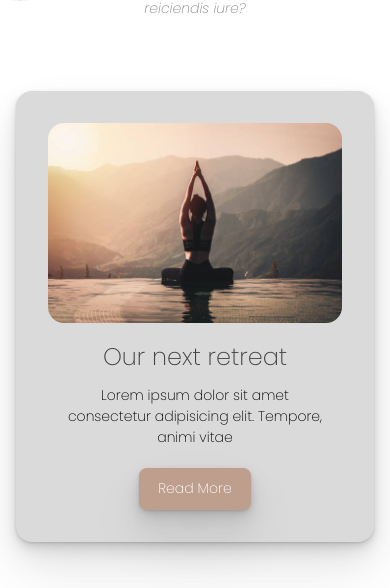
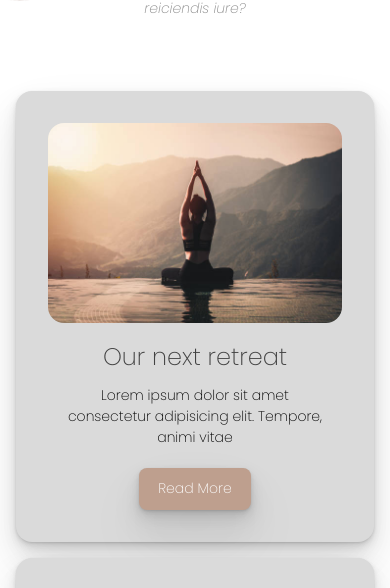
Before and after one commit to Marconion/in-love-with-next-js, a Next.js app: page / in a window 390 px wide. Shown: the part 697-1285 px from the top of the page. Built offline with nearby package versions, Linux system fonts and the light colour scheme.

Commit message:
Refactor layout and styling across multiple pages; update Footer integration, adjust form classes, and enhance responsiveness with Tailwind CSS.

```diff
--- a/src/app/about/page.js
+++ b/src/app/about/page.js
@@ -18,14 +18,15 @@ const Page = () => {
           alt="About"
           width={250}
           height={250}
-          style={{
-            position: "absolute",
-            // top: "4rem",
-            zIndex: -1,
-            opacity: 0.3,
-            width: "100%",
-            height: "auto",
-          }}
+          // style={{
+          //   position: "absolute",
+          //   // top: "4rem",
+          //   zIndex: -1,
+          //   opacity: 0.3,
+          //   width: "100%",
+          //   height: "auto",
+          // }}
+          className="absolute z-[-1] opacity-30 w-full lg:w-[50%] left-1/2 transform -translate-x-1/2"
         />
       </FadeIn>
 
@@ -83,7 +84,6 @@ const Page = () => {
         </FadeInSection>
       </div>
       <div style={{ margin: "20px 0 30px" }}></div>
-      <Footer />
     </>
   );
 };
--- a/src/app/auth/signin/page.jsx
+++ b/src/app/auth/signin/page.jsx
@@ -46,7 +46,7 @@ const SignIn = () => {
           <p className="par">
             Feel free to reach out for any inquiries or feedback.
           </p>
-          <form className="contact-form">
+          <form className="contact-form z-10">
             <label htmlFor="email">Email:</label>
             <input type="email" id="email" name="email" required />
 
@@ -76,7 +76,6 @@ const SignIn = () => {
           </FadeIn>
         </div>
       </div>
-      <Footer />
     </div>
   );
 };
--- a/src/app/auth/signup/page.jsx
+++ b/src/app/auth/signup/page.jsx
@@ -13,16 +13,13 @@ import Link from "next/link";
 const SignUp = () => {
   return (
     <div>
-      <div className="container w-full mb-10">
+      <div className="content w-full mb-10">
         <FadeIn>
           <Image
             src={signinImage}
             alt="Sign In"
-            // width={250}
-            // height={250}
             style={{
               position: "absolute",
-              // top: "4rem",
               right: 0,
               zIndex: -1,
               opacity: 0.3,
@@ -48,7 +45,7 @@ const SignUp = () => {
             Sign up to access exclusive content and features that are only
             available to registered users.
           </p>
-          <form className="contact-form">
+          <form className="contact-form z-10">
             <label htmlFor="Name">Name</label>
             <input type="text" id="name" name="name" required />
             <label htmlFor="email">Email:</label>
@@ -88,7 +85,6 @@ const SignUp = () => {
           </FadeIn>
         </div>
       </div>
-      <Footer />
     </div>
   );
 };
--- a/src/app/contact/page.js
+++ b/src/app/contact/page.js
@@ -45,7 +45,7 @@ const Page = () => {
         <p className="par">
           Feel free to reach out for any inquiries or feedback.
         </p>
-        <form className="contact-form">
+        <form className="contact-form z-10">
           <label htmlFor="name">Name:</label>
           <input type="text" id="name" name="name" required />
 
@@ -58,7 +58,6 @@ const Page = () => {
           <CustomButton type={"submit"} label="Send" />
         </form>
       </div>
-      <Footer />
     </>
   );
 };
--- a/src/app/cosmo/page.js
+++ b/src/app/cosmo/page.js
@@ -53,7 +53,7 @@ const Cosmo = () => {
         <div>
           <div className="description">
             <FadeInSection>
-              <p className="pb-10 px-6">
+              <p className="py-10 px-6">
                 This page is dedicated to exploring the world of Cosmo, its
                 benefits, and how you can participate in upcoming sessions.
               </p>
@@ -218,7 +218,6 @@ const Cosmo = () => {
           </div>
         </div>
       </div>
-      <Footer />
     </>
   );
 };
--- a/src/app/globals.css
+++ b/src/app/globals.css
@@ -17,6 +17,13 @@
   }
 } */
 
+html,
+body {
+  height: 100%;
+  margin: 0;
+  padding: 0;
+}
+
 body {
   /* color: var(--foreground);
   background: var(--background); */
@@ -25,6 +32,9 @@ body {
   margin: 0;
   padding: 0;
   /* height: 100%; */
+  display: flex;
+  flex-direction: column;
+  min-height: 100vh;
 }
 
 h1 {
@@ -64,6 +74,17 @@ h1 {
   margin: 10px 0;
   padding: 0 30px;
   line-height: 1.5;
+}
+
+main {
+  flex: 1;
+}
+
+.footer {
+  background-color: #333;
+  color: #fff;
+  text-align: center;
+  padding: 1rem;
 }
 
 @layer base {
--- a/src/app/layout.js
+++ b/src/app/layout.js
@@ -1,6 +1,7 @@
 import { Geist, Geist_Mono } from "next/font/google";
 import "./globals.css";
 import { NavBar } from "./components/NavBar";
+import { Footer } from "./components/Footer";
 
 const geistSans = Geist({
   variable: "--font-geist-sans",
@@ -21,10 +22,11 @@ export default function RootLayout({ children }) {
   return (
     <html lang="en">
       <body>
-        <div style={{ position: "sticky", top: 0, left: 0, zIndex: 10 }}>
+        <div className="nav">
           <NavBar />
         </div>
-        <div>{children}</div>
+        <main>{children}</main>
+        <Footer className="footer" />
       </body>
     </html>
   );
--- a/src/app/next_retreat/page.js
+++ b/src/app/next_retreat/page.js
@@ -104,7 +104,7 @@ const NextRetreat = () => {
 
         <FadeInSection>
           <div>
-            <h1 className="pb-6 text-center">In Love With... Portugal</h1>
+            <h1 className="pb-6 text-center mt-12">In Love With... Portugal</h1>
           </div>
           <div style={{ padding: "1rem 0rem 0rem", textAlign: "center" }}>
             <div className="mb-8">
@@ -236,7 +236,6 @@ const NextRetreat = () => {
           </div>
         </FadeInSection>
       </div>
-      <Footer />
     </div>
   );
 };
--- a/src/app/page.js
+++ b/src/app/page.js
@@ -23,6 +23,7 @@ export default function Home() {
     <>
       <FadeIn>
         <div
+          className="flex justify-center lg:w-[100%] lg:mx-auto"
           style={{
             background: "linear-gradient(to bottom, #be9f8e, #ffffff)",
           }}>
@@ -30,7 +31,7 @@ export default function Home() {
         </div>
       </FadeIn>
 
-      <main className="flex flex-col gap-6 row-start-2 sm:items-start">
+      <main className="flex flex-col justify-center gap-6 lg:w-[50%] lg:mx-auto">
         {/* Background Circle */}
         <FadeIn>
           <Circle top={"350px"} />
@@ -118,6 +119,7 @@ export default function Home() {
         </FadeInSection>
 
         {/* Retreat Card */}
+        <div>
           <FadeInSection>
             <Card
               img={image1}
@@ -136,6 +138,7 @@ export default function Home() {
               buttonLink={"/cosmo"}
             />
           </FadeInSection>
+        </div>
 
         {/* Dark Section */}
         <FadeInSection>
@@ -213,8 +216,6 @@ export default function Home() {
           </div>
         </FadeInSection>
       </main>
-
-      <Footer />
     </>
   );
 }
--- a/videos/video.mp4.json
+++ b/videos/video.mp4.json
@@ -6,7 +6,7 @@
     "mux": {
       "uploadId": "G8tzyPlBz0100bhWpTL600vuBTNocbg1dIU6tiy8CedhvE",
       "assetId": "t81VYBgEQUUEbFgDdbIsUTOgDGPJUZ01mdR1BloReugQ",
-      "playbackId": "RTMmVbcqRQuOFxRwCxdfr01dZM02Ujwbyz5xWkURCjLUA"
+      "playbackId": "QdFeawHAGlu38zHGpc02F02vJ9YqzymzFD3UVEFJ017iao"
     }
   },
   "createdAt": 1740561267595,
```
Lines whose indentation alone changed are shown as unchanged.
